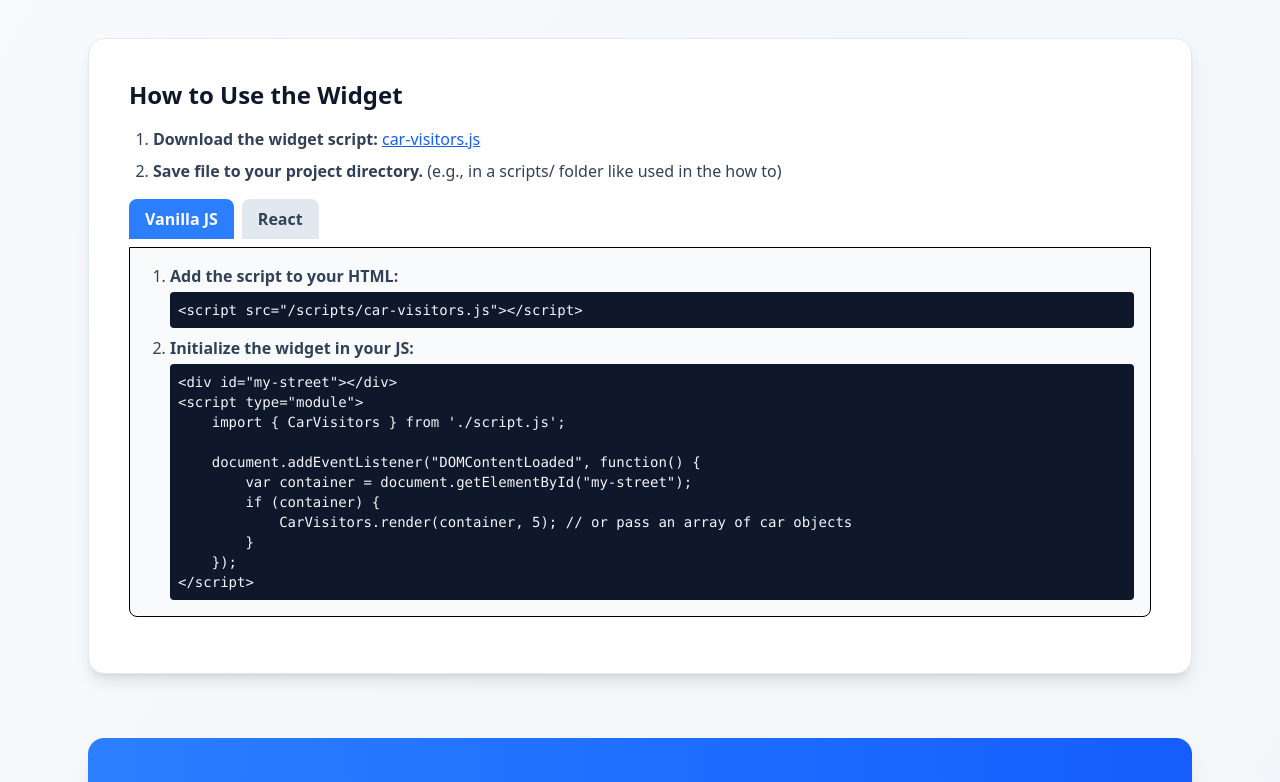
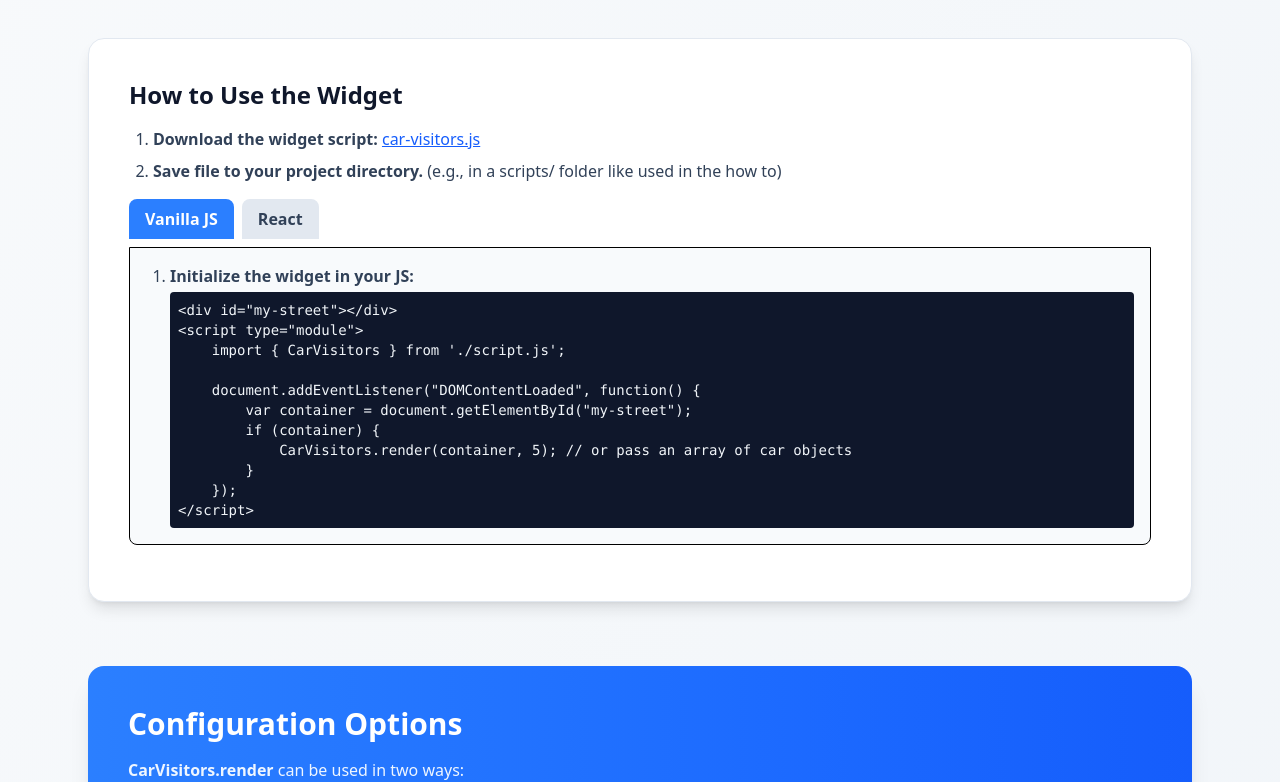
Before and after one commit to TechPiranja/car-visitors-demo, a React (Vite) app: page / in a window 1280 px wide. Shown: the part 561-1343 px from the top of the page. Built offline with nearby package versions, Linux system fonts and the light colour scheme; no server answers; the database is empty.

Commit message:
fix(ui): show correct script

```diff
--- a/src/Documentation.tsx
+++ b/src/Documentation.tsx
@@ -111,12 +111,6 @@ export function Documentation({ visitorCount, cars }: DocumentationProps) {
                 <ol className="list-decimal pl-6 text-slate-700 space-y-2">
                   <li>
                     <span className="font-semibold">
-                      Add the script to your HTML:
-                    </span>
-                    <pre className="bg-slate-900 text-slate-100 rounded p-2 mt-1 text-sm overflow-x-auto">{`<script src="/scripts/car-visitors.js"></script>`}</pre>
-                  </li>
-                  <li>
-                    <span className="font-semibold">
                       Initialize the widget in your JS:
                     </span>
                     <pre className="bg-slate-900 text-slate-100 rounded p-2 mt-1 text-sm overflow-x-auto">{`<div id="my-street"></div>
```
